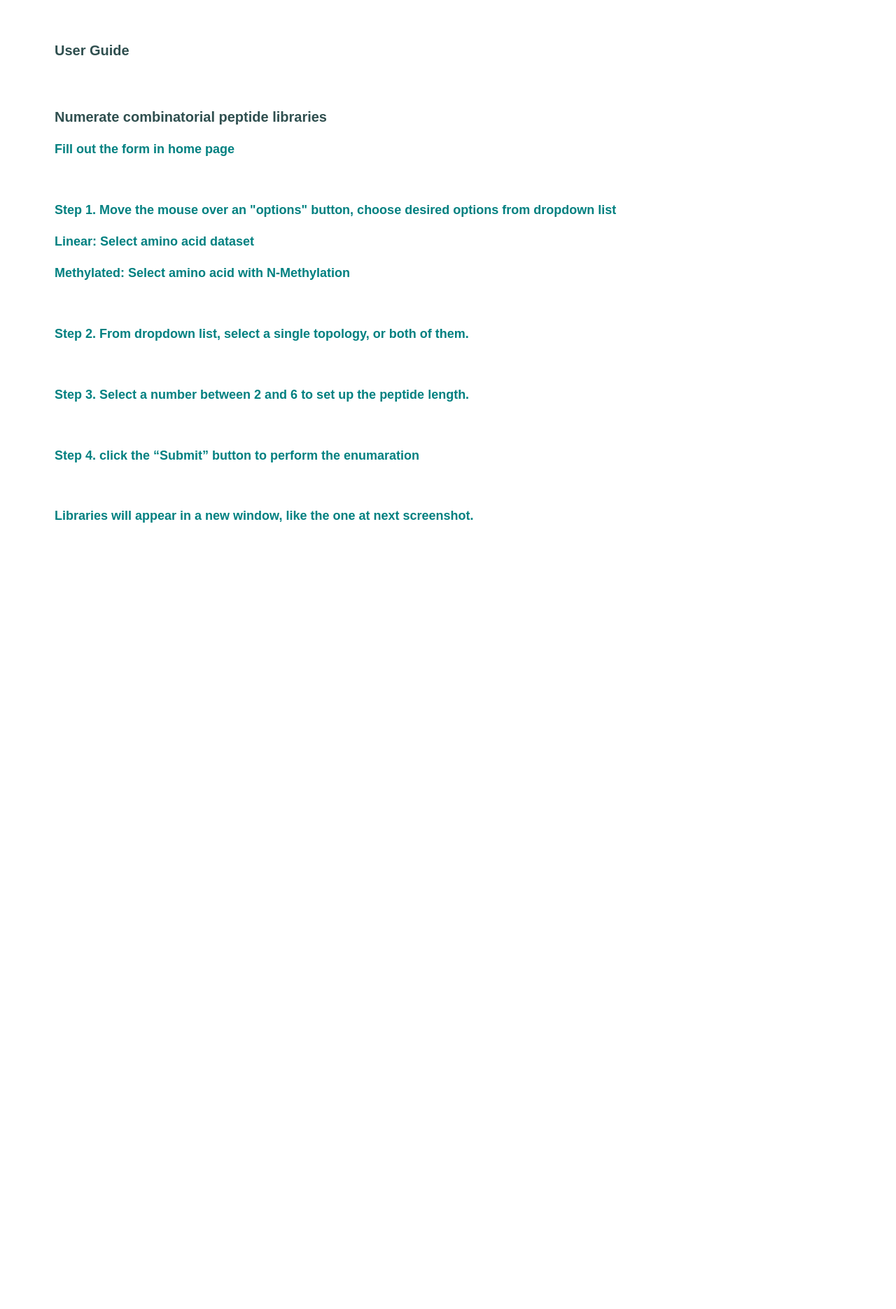
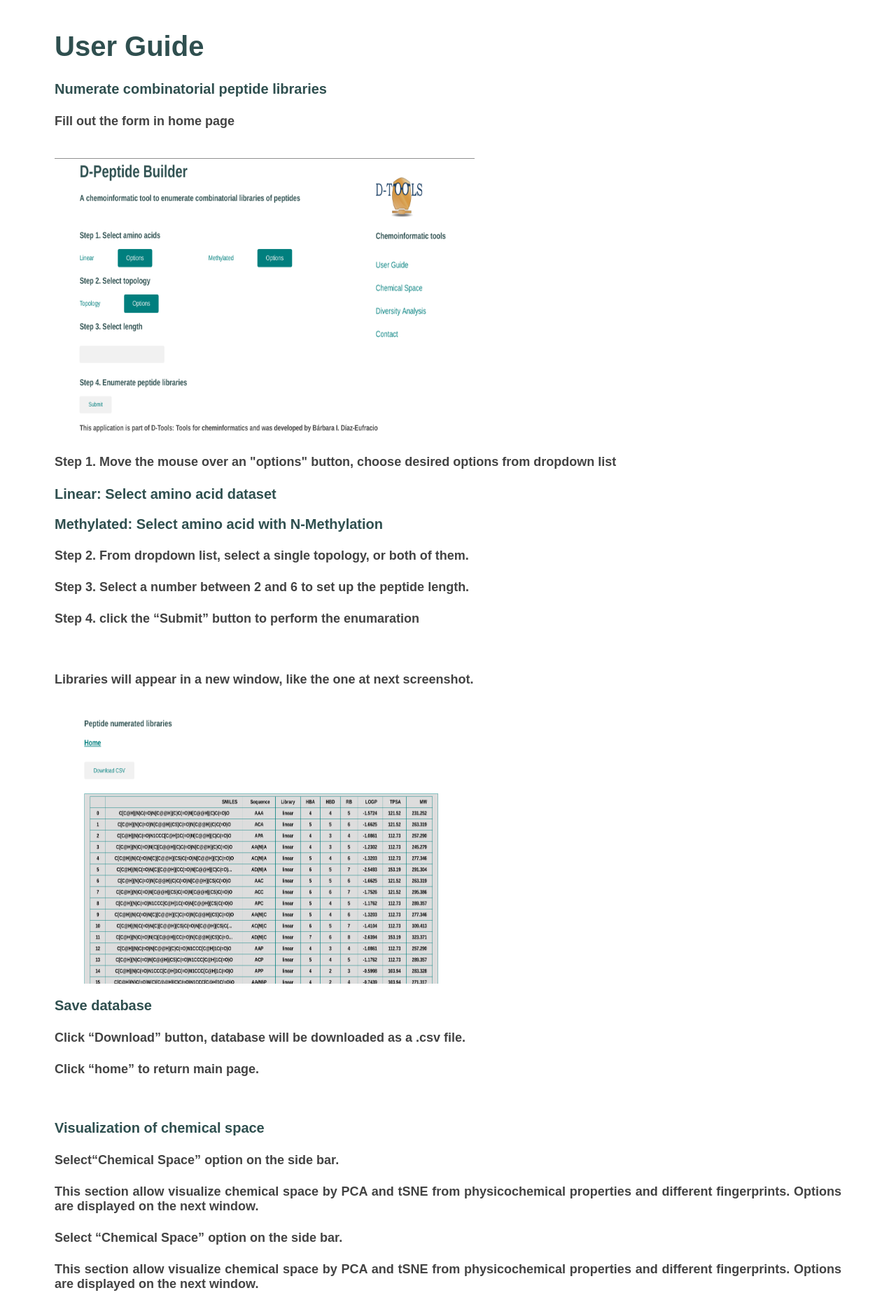
Before and after one commit to BarbaraDiazE/DPeptideBuider, a Django app: page /userguide/ in a window 1280 px wide. Shown: the top 1871 px of the page at 70% size. Before the commit the page ends 747 px from the top, so only its background shows below. Run offline with Django 3.2, Linux system fonts and the light colour scheme; parts of the project's set-up code (start-up, migrations or seed data) failed here and were passed over.

Commit message:
update /web/src/templates/userguide.html

```diff
--- a/web/src/static/css/mystyle.css
+++ b/web/src/static/css/mystyle.css
@@ -35,12 +35,21 @@ h4{
   margin-left: 70px;
   margin-right: 70px
 }
-h5{
-  color: teal;
+h4{
+  color: #434343;
   font-size: 18px;
   font-family: Arial, Helvetica, sans-serif;
   text-align: justify;
+  margin-left: 70px;
+  margin-right: 70px
 }
+
+h5{
+  color: darkslategray;
+  font-size: 20px;
+  font-family: Arial, Helvetica, sans-serif;
+  text-align: justify;
+} /*side bar */
 
 a{
   color:teal;
@@ -126,6 +135,7 @@ input{
 
 .table {
   border-collapse: collapse;
+  margin-left: 70px
 }
 
 .table, th, td {
--- a/web/src/templates/chemical_space.html
+++ b/web/src/templates/chemical_space.html
@@ -3,7 +3,7 @@
 <html>
 
 <head>
-        <title>“Chemical Space</title>
+        <title>Chemical Space</title>
         <link rel="stylesheet" href="{% static "css\mystyle.css" %}" />
 </head>
 
@@ -13,7 +13,8 @@
                 <h3>
                         <a href="/">Back</a>
                 </h3>
-                <h2>Visualization of chemical space</h2>
+                <h1 style="text-align: left">Visualization of chemical space</h1>
+                <br>
 
         </div>
 </body>
--- a/web/src/templates/form_page.html
+++ b/web/src/templates/form_page.html
@@ -61,7 +61,7 @@
 <body>
   <div class="sidenav">
     <img style='vertical-align:middle' src="{% static "/dtools.png"   %}" alt="Dtools" width="150" height="100">
-    <h2>Chemoinformatic tools</h2>
+    <h5>Chemoinformatic tools</h5>
     <a href="/userguide">User Guide</a>
     <a href="/chemspace">Chemical Space</a>
     <a href="/diversity">Diversity Analysis</a>
--- a/web/src/templates/plot.html
+++ b/web/src/templates/plot.html
@@ -1,17 +1,20 @@
 <!DOCTYPE html>
 <html>
+
 <head>
     <title>Plot</title>
     <link rel="stylesheet" href="http://cdn.pydata.org/bokeh/release/bokeh-0.12.13.min.css" type="text/css" />
 </head>
+
 <body>
     <h2>
         <a href="/chemspace">Back</a>
     </h2>
-        <div class="container">
+    <div class="container" style="vertical-align:middle">
         {{ div | safe }}
         <script type="text/javascript" src="http://cdn.pydata.org/bokeh/release/bokeh-0.12.13.min.js"></script>
         {{ script | safe }}
     </div>
 </body>
+
 </html>
--- a/web/src/templates/userguide.html
+++ b/web/src/templates/userguide.html
@@ -13,25 +13,59 @@
 <body>
     <div class="container">
         <br></br>
-        <h2>User Guide</h2>
-        <br></br>
+        <h1 style="text-align: left">User Guide</h1>
+        <!-- <br> -->
     </div>
     <div class="container">
         <h3>Numerate combinatorial peptide libraries</h3>
         <h4>Fill out the form in home page</h4>
         <br>
+        <img style="vertical-align:middle;margin:0px 70px" src="{% static "/homepage.png"   %}" alt="Dtools" width="600"
+            height="400">
         <h4> <b>Step 1.</b> Move the mouse over an "options" button, choose desired options from
             dropdown list</h4>
-        <h4>Linear: Select amino acid dataset</h4>
-        <h4>Methylated: Select amino acid with N-Methylation</h4>
-        <br>
+        <h3>Linear: Select amino acid dataset</h3>
+        <h3>Methylated: Select amino acid with N-Methylation</h3>
+        <!-- <br> -->
         <h4><b>Step 2.</b> From dropdown list, select a single topology, or both of them.</h4>
-        <br>
+        <!-- <br> -->
         <h4><b>Step 3. </b> Select a number between 2 and 6 to set up the peptide length.</h4>
-        <br>
+        <!-- <br> -->
         <h4><b>Step 4.</b> click the “Submit” button to perform the enumaration </h4>
         <br>
         <h4>Libraries will appear in a new window, like the one at next screenshot.</h4>
+        <img style="vertical-align:middle;margin:0px 70px" src="{% static "/table.png"   %}" alt="Dtools" width="600"
+            height="400">
+        <br>
+        <h3>Save database</h3>
+        <h4>Click <b>“Download”</b> button, database will be downloaded as a .csv file.</h4>
+        <h4>Click <b>“home”</b> to return main page.</h4>
+        <br>
+        <h3>Visualization of chemical space</h3>
+        <h4>Select<b>“Chemical Space”</b> option on the side bar.</h4>
+        <h4>This section allow visualize chemical space by PCA and tSNE from
+            physicochemical properties and different fingerprints. Options are displayed on the
+            next window.</h4>
+        <h4>Select <b>“Chemical Space”</b> option on the side bar.</h4>
+        <h4>This section allow visualize chemical space by PCA and tSNE from
+            physicochemical properties and different fingerprints. Options are displayed on the
+            next window.</h4>
+        <img style="vertical-align:middle;margin:0px 70px" src="{% static "/selectchemspace.png"   %}" alt="Dtools"
+            width="600" height="400">
+        <h4>Once desired choices are selected, click the button “Visualize”. An interactive plot
+            will be render in a new window.</h4>
+        <img style="vertical-align:middle;margin:0px 70px" src="{% static "/plotchemspace.png"   %}" alt="Dtools"
+            width="600" height="400">
+        <h4>Toolbar include zoom in, zoom out and save options.</h4>
+        <h4>At legent section libraries hide and appear on click.</h4>
+        <h4>In the plot, placing the cursor in a single point, coordinates and name of a single
+            point are render on an alert window.</h4>
+        <h4>Note: tSNE visualization is computed from libraries sample, if you need prefer
+            visualization builded from entire libraries, or with a different dataset, contact our
+            research group by mail (medinajl@unam.mx or dieb@comunidad.unam.mx).</h4>
+        <h3>Diversity Analysis</h3>
+        <h4>"Options" button display a dropdown list with Fingerprints implemented. Similarity
+            plot and statistical values will render in a new window.</h4>
     </div>
 </body>
 
```
Also changed, not shown: web/src/templates/diversity_analysis.html (+16 -8 lines), web/src/static/homepage.png (added), web/src/static/plotchemspace.png (added), web/src/static/selectchemspace.png (added), web/src/static/table.png (added). Lines whose indentation alone changed are shown as unchanged.
